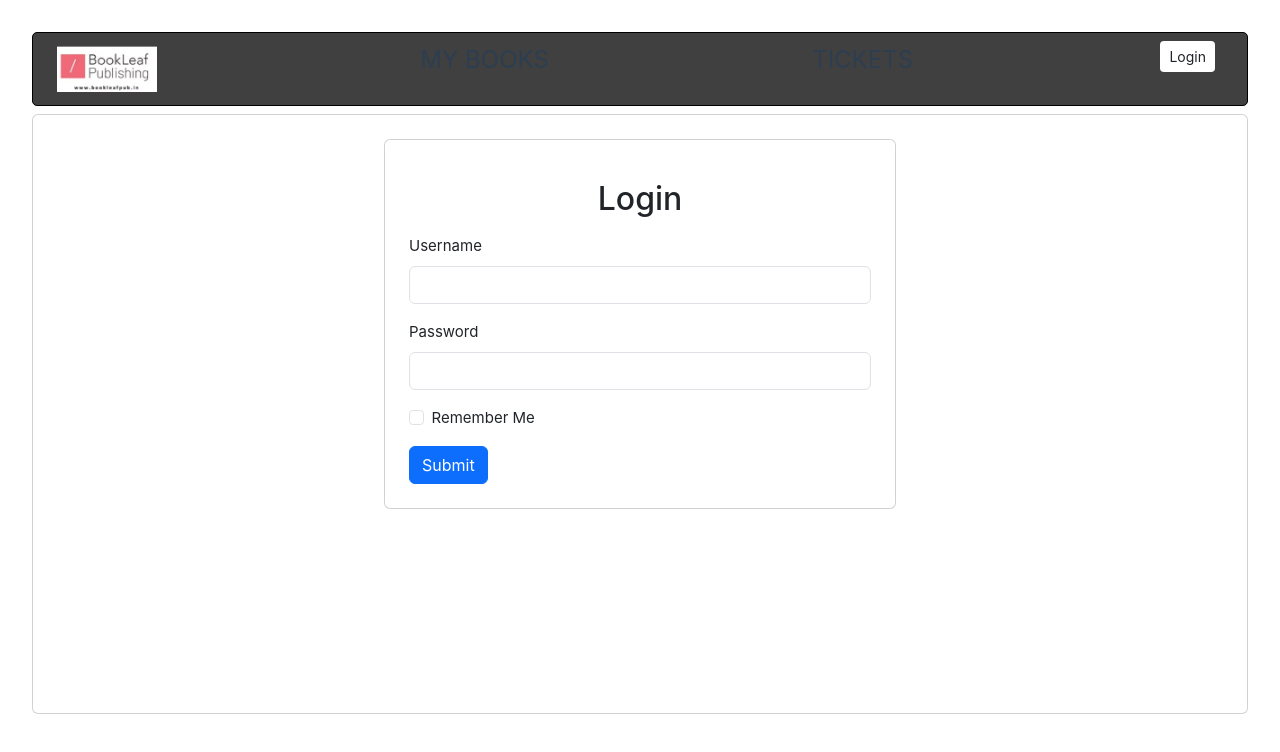
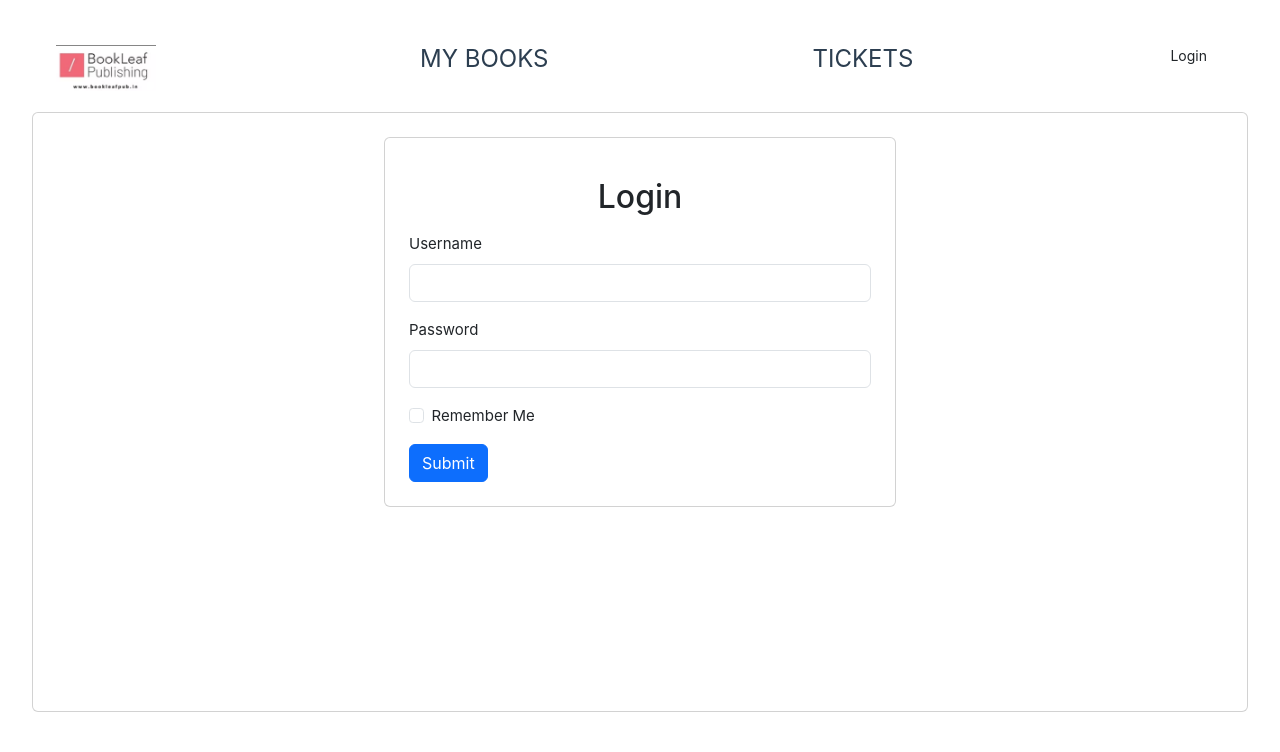
Before and after one commit to vikassrivastava18/Customer-support, a Vue app in the folder frontend/support/: page /login in a window 1280 px wide. Shown: the top 752 px of the page. Built offline with nearby package versions, Linux system fonts and the light colour scheme; no server answers.

Commit message:
Fix indentation HeaderComponent and add get_objet_or_404 in tool call

```diff
--- a/frontend/support/src/components/HeaderComponent.vue
+++ b/frontend/support/src/components/HeaderComponent.vue
@@ -54,16 +54,6 @@ const login = () => {
 </script>
 
 <style scoped>
-#headerDiv {
-border: 1px solid black;
-background-color: #404040;
-border-radius: 5px;
-}
-
-ul {
-    float: right;
-}
-
     h3,
     h4 {
         color: #e76774;
```
Also changed, not shown: 1 other file (tests, documents, lock files or other folders). Lines whose indentation alone changed are shown as unchanged.
